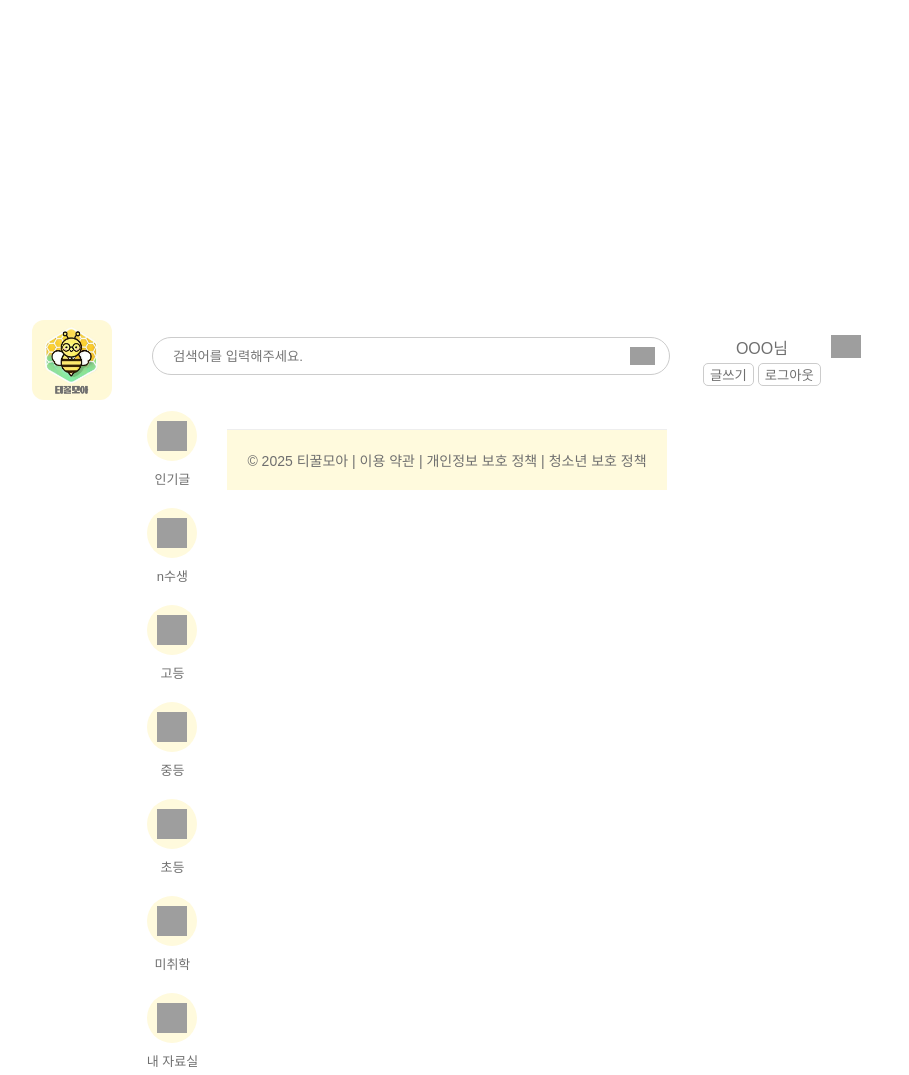
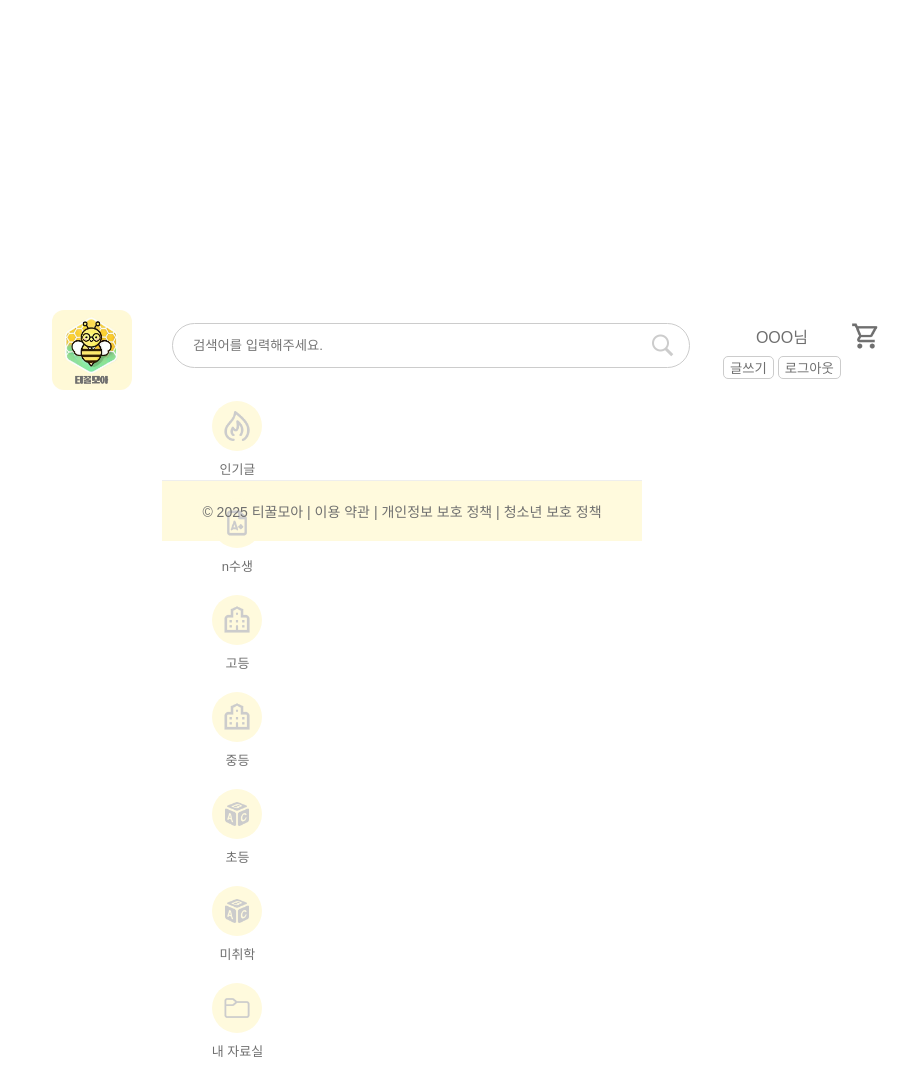
Before and after one commit to hoonee-math/Teachers_2_Market, a Java web app: page / in a window 1280 px wide; the page is wider, and only the part inside the window is pictured. Shown: that part, without its empty margins (258-1167 px from the left). Run offline with Tomcat 11, a stand-in JSP engine, Linux system fonts and the light colour scheme; grey boxes are pictures that could not be loaded.

Commit message:
my/수정/웹주소로 불러온 이미지들 저장 후 변경

```diff
--- a/src/main/webapp/WEB-INF/views/common/header.jsp
+++ b/src/main/webapp/WEB-INF/views/common/header.jsp
@@ -21,7 +21,7 @@
             </a>
             <div class="search-bar">
                 <input type="text" placeholder="검색어를 입력해주세요.">
-                <button onclick="search();"><img src="https://img.icons8.com/?size=100&id=7695&format=png&color=cccccc" alt="검색" width="25px" height="100%"></button>
+                <button onclick="search();"><img src="${pageContext.request.contextPath }/resources/images/search.png" alt="검색" width="25px" height="100%"></button>
             </div>
             <div class="personal-container">
                 <table id="personal-info">
@@ -31,7 +31,7 @@
                 		</td>
                 		<td>
                 			<button id="cart">
-                				<img width="30px" height="100%" src="https://img.icons8.com/?size=100&id=85080&format=png&color=6f6f6f"/>
+                				<img width="30px" height="100%" src="${pageContext.request.contextPath }/resources/images/cart.png"/>
                 			</button>
                 		</td>
                 	</tr>
--- a/src/main/webapp/WEB-INF/views/common/sidebar.jsp
+++ b/src/main/webapp/WEB-INF/views/common/sidebar.jsp
@@ -14,7 +14,7 @@
                     <li>
                         <a href="#" class="button">
                             <div class="icon-container">
-                                <img src="https://img.icons8.com/?size=100&id=10022&format=png&color=cccccc" alt="인기글" class="icon">
+                                <img src="${pageContext.request.contextPath }/resources/images/fire.png" alt="인기글" class="icon">
                             </div>
                         </a>
                         <div class="text">인기글</div>
@@ -22,7 +22,7 @@
                     <li>
                         <a href="#" class="button">
                             <div class="icon-container">
-                                <img src="https://img.icons8.com/?size=100&id=nqzSYKCA7s7h&format=png&color=cccccc" alt="n수생" class="icon">
+                                <img src="${pageContext.request.contextPath }/resources/images/exam.png" alt="n수생" class="icon">
                             </div>
                         </a>
                         <div class="text">n수생</div>
@@ -30,7 +30,7 @@
                     <li>
                         <a href="#" class="button">
                             <div class="icon-container">
-                                <img src="https://img.icons8.com/?size=100&id=EOn31zjdfgcn&format=png&color=cccccc" alt="고등" class="icon">
+                                <img src="${pageContext.request.contextPath }/resources/images/school.png" alt="고등" class="icon">
                             </div>
                         </a>
                         <div class="text">고등</div>
@@ -38,7 +38,7 @@
                     <li>
                         <a href="#" class="button">
                             <div class="icon-container">
-                                <img src="https://img.icons8.com/?size=100&id=EOn31zjdfgcn&format=png&color=cccccc" alt="중등" class="icon">
+                                <img src="${pageContext.request.contextPath }/resources/images/school.png" alt="중등" class="icon">
                             </div>
                         </a>
                         <div class="text">중등</div>
@@ -46,7 +46,7 @@
                     <li>
                         <a href="#" class="button">
                             <div class="icon-container">
-                                <img src="https://img.icons8.com/?size=100&id=102432&format=png&color=cccccc" alt="초등" class="icon">
+                                <img src="${pageContext.request.contextPath }/resources/images/kid.png" alt="초등" class="icon">
                             </div>
                         </a>
                         <div class="text">초등</div>
@@ -54,7 +54,7 @@
                     <li>
                         <a href="#" class="button">
                             <div class="icon-container">
-                                <img src="https://img.icons8.com/?size=100&id=102432&format=png&color=cccccc" alt="미취학" class="icon">
+                                <img src="${pageContext.request.contextPath }/resources/images/kid.png" alt="미취학" class="icon">
                             </div>
                         </a>
                         <div class="text">미취학</div>
@@ -62,7 +62,7 @@
                     <li>
                         <a href="#" class="button">
                             <div class="icon-container">
-                                <img src="https://img.icons8.com/?size=100&id=FVQqbNWLzhcc&format=png&color=cccccc" alt="내 자료실" class="icon">
+                                <img src="${pageContext.request.contextPath }/resources/images/file.png" alt="내 자료실" class="icon">
                             </div>
                         </a>
                         <div class="text">내 자료실</div>
--- a/src/main/webapp/resources/css/common/header.css
+++ b/src/main/webapp/resources/css/common/header.css
@@ -2,26 +2,26 @@
 
 body {
     font-family: Arial, sans-serif;
-    margin: 0;
-    padding: 0;
+    margin: 10;
+    padding: 10;
     justify-content: center;
     align-items: center;
     height: 100vh;
     background-color: white;
 }
-.sidecontainer {
+/* .sidecontainer {
     display: flex;
     max-width: 1200px;
     margin: 0 auto;
     padding: 0 250px;
     gap: 20px;
-}
+} */
 .header {
     margin: 0 auto;
     padding: 0 280px;
-    display: flex;
-    flex-direction: column;
-    width: 880px;
+    /* display: flex; */
+    /* flex-direction: column; */
+    width: 80%;
 	height: 80px;
 }
 .main{
```
Also changed, not shown: src/main/webapp/resources/images/cart.png (added), src/main/webapp/resources/images/exam.png (added), src/main/webapp/resources/images/file.png (added), src/main/webapp/resources/images/fire.png (added), src/main/webapp/resources/images/kid.png (added), src/main/webapp/resources/images/school.png (added), src/main/webapp/resources/images/search.png (added).
